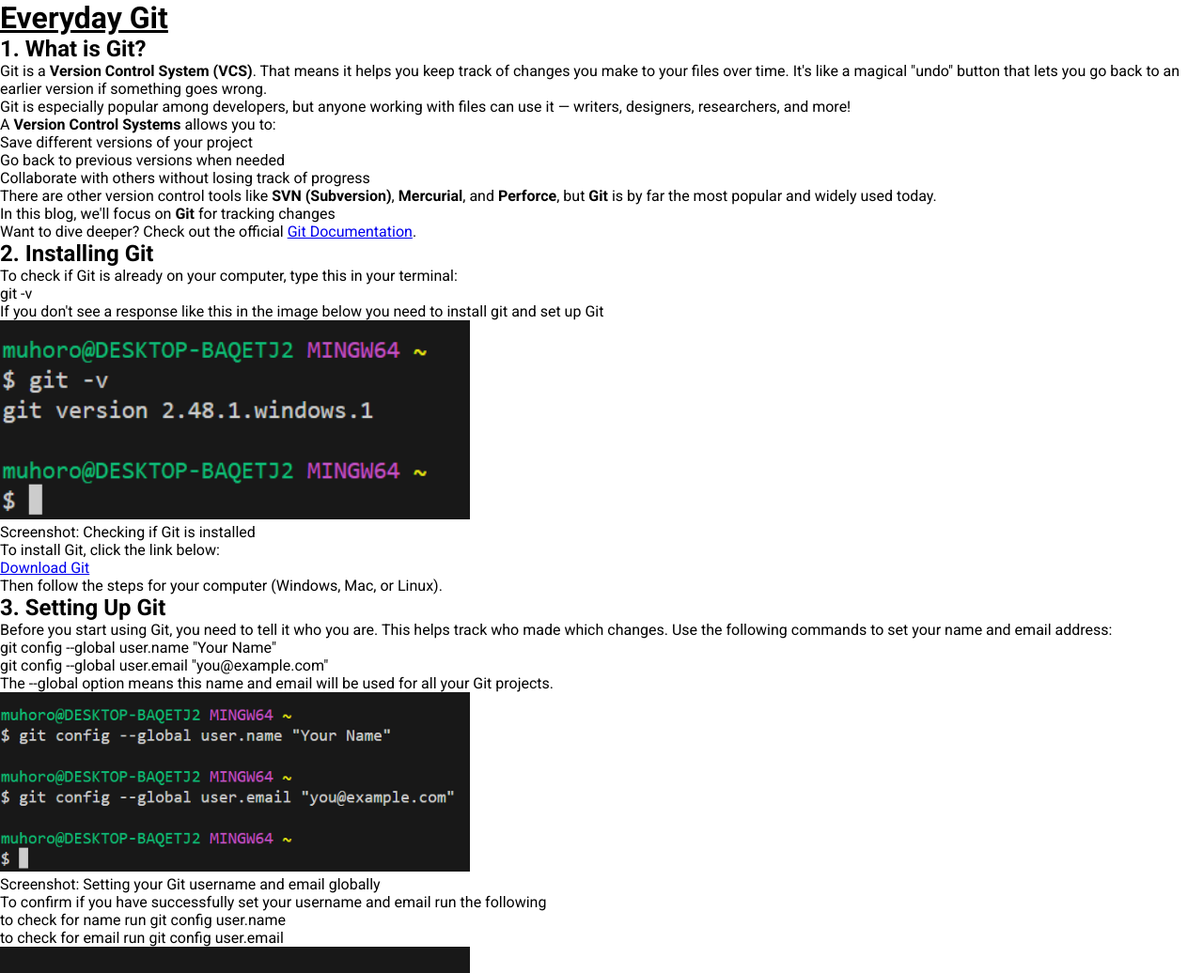
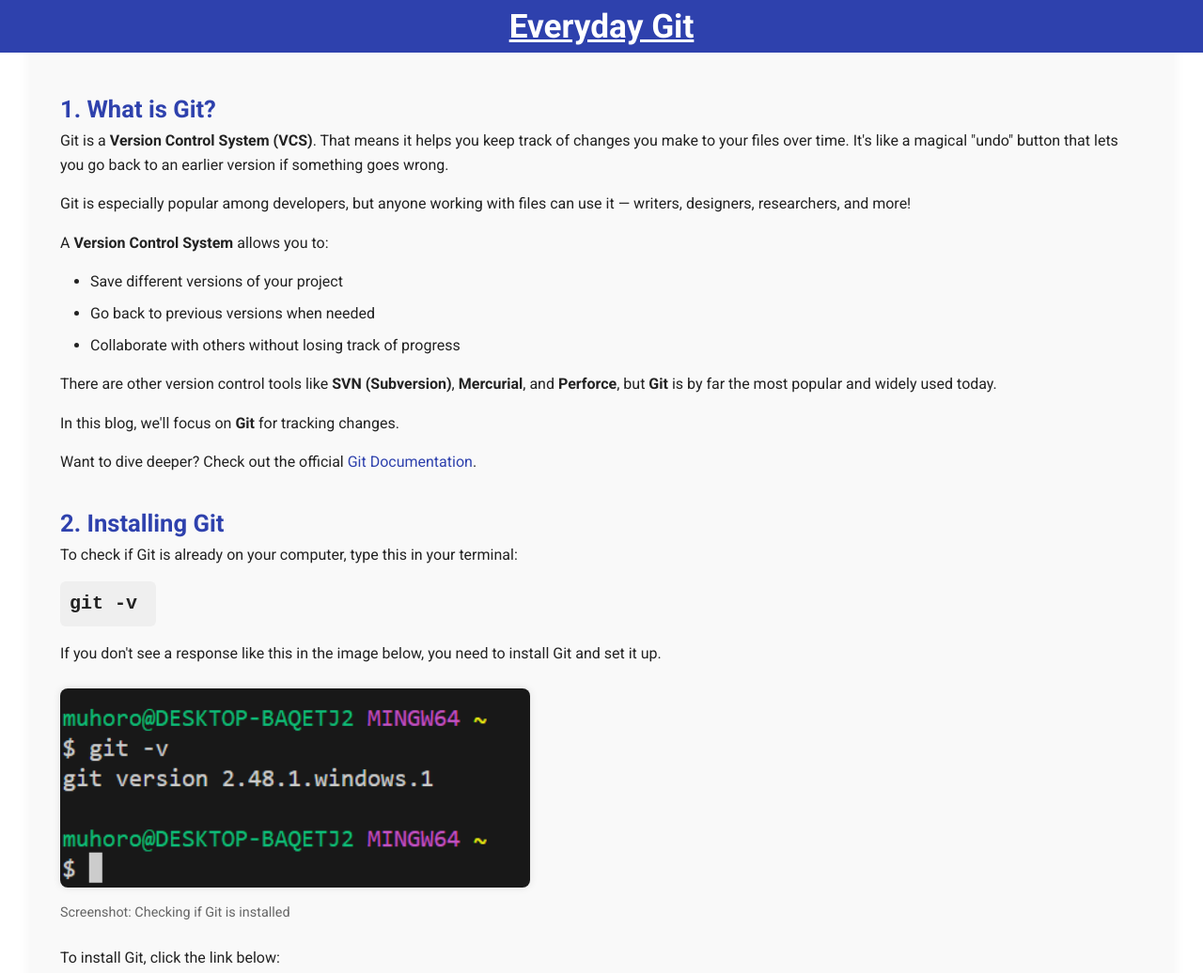
Before and after one commit to Anthony-muhoro/gitblog, a plain HTML site: page index.html in a window 1280 px wide. Shown: the top 1036 px of the page at 94% size. Drawn offline with Linux system fonts and the light colour scheme.

Commit message:
style the intro container

```diff
--- a/index.css
+++ b/index.css
@@ -1,15 +1,110 @@
+@import url('https://fonts.googleapis.com/css2?family=Roboto:wght@400;600;700&display=swap');
 
-@import url('https://fonts.googleapis.com/css2?family=Roboto:ital,wght@0,100..900;1,100..900&display=swap');
-:root{
-    --blue:#2E41AD;
-    --black:#000;
-    --white:#FFF;
+:root {
+  --blue: #2E41AD;
+  --black: #000;
+  --white: #fff;
+}
 
+* {
+  margin: 0;
+  padding: 0;
+  box-sizing: border-box;
 }
-*{
-      font-family: "Roboto", sans-serif;
-      margin: 0px;
-      padding: 0px;
-      box-sizing: border-box;
 
+body {
+  font-family: 'Roboto', sans-serif;
+  /* background-color: ; */
+  color: #222;
+  line-height: 1.6;
+  padding: 2rem;
 }
+
+.intro-container {
+  padding-left: 6rem;
+  padding-right: 6rem;
+  margin: auto;
+  background: #f9f9f9;
+  padding: 2rem;
+  border-radius: 12px;
+  box-shadow: 0 0 15px rgba(0, 0, 0, 0.05);
+}
+
+#title {
+  text-align: center;
+  color: var(--white);
+  background-color: var(--blue);
+
+ margin-bottom: 2rem;
+  font-size: 2.2rem;
+  position: fixed;
+  top: 0;
+  left: 0;
+  right: 0;
+  z-index: 10;
+}
+
+.intro-container h2 {
+  color: var(--blue);
+  margin-top: 2rem;
+  font-size: 1.6rem;
+}
+
+.intro-container p {
+  margin-bottom: 1rem;
+  font-size: 1rem;
+}
+
+.intro-container ul {
+  padding-left: 2rem;
+  margin-bottom: 1rem;
+}
+
+.intro-container ul li {
+  margin-bottom: 0.5rem;
+}
+
+.intro-container a {
+  color: var(--blue);
+  text-decoration: none;
+  font-weight: 500;
+}
+
+.intro-container a:hover {
+  text-decoration: underline;
+  color: crimson;
+}
+
+.intro-container code {
+  display: block;
+  background: #efefef;
+  padding: 0.5rem;
+  padding-left: 10px;
+  padding-right: 20px;
+  margin: 1rem 0;
+  border-radius: 6px;
+  font-family: monospace;
+  font-size: 20px;
+  font-weight: bold;
+  width: fit-content;
+}
+.intro-container code:hover{
+  background-color: white;
+  color: gray;
+}
+.intro-container figure {
+  margin: 1.5rem 0;
+  text-align: start;
+}
+
+.intro-container img {
+  max-width: 100%;
+  border-radius: 8px;
+  box-shadow: 0 0 8px rgba(0, 0, 0, 0.1);
+}
+
+.intro-container figcaption {
+  margin-top: 0.5rem;
+  font-size: 0.9rem;
+  color: #666;
+}
--- a/index.html
+++ b/index.html
@@ -7,9 +7,12 @@
     <link rel="stylesheet" href="index.css">
   </head>
   <body>
-    <h1><u>Everyday Git</u></h1>
 
-       <div class="divone">
+  <div class="intro-container">
+
+  <div class="intro">
+    <h1 id="title"><u>Everyday Git</u></h1>
+
     <h2>1. What is Git?</h2>
     <p>
       Git is a <strong>Version Control System (VCS)</strong>. That means it helps you keep track of changes you make to your files over time.
@@ -19,19 +22,19 @@
       Git is especially popular among developers, but anyone working with files can use it — writers, designers, researchers, and more!
     </p>
     <p>
-        A <strong>Version Control Systems</strong> allows you to:
+      A <strong>Version Control System</strong> allows you to:
+    </p>
     <ul>
       <li>Save different versions of your project</li>
       <li>Go back to previous versions when needed</li>
       <li>Collaborate with others without losing track of progress</li>
     </ul>
-      </p>
     <p>
       There are other version control tools like <strong>SVN (Subversion)</strong>, <strong>Mercurial</strong>, and <strong>Perforce</strong>,
       but <strong>Git</strong> is by far the most popular and widely used today.
     </p>
     <p>
-        In this blog, we'll focus on <strong>Git</strong> for tracking changes
+      In this blog, we'll focus on <strong>Git</strong> for tracking changes.
     </p>
     <p>
       Want to dive deeper? Check out the official
@@ -39,22 +42,22 @@
     </p>
   </div>
 
-    <div>
+  <div class="install-git">
     <h2>2. Installing Git</h2>
     <p>
       To check if Git is already on your computer, type this in your terminal:
     </p>
     <code>git -v</code>
     <p>
-        If you don't see a response like this in the image below you need to
-        install git and set up Git
+      If you don't see a response like this in the image below, you need to install Git and set it up.
     </p>
+
     <figure>
       <img
         src="images/git-version.png"
         alt="Command to check git version"
-          width="500px"
-          title="check if git is installed"
+        width="500"
+        title="Check if Git is installed"
       />
       <figcaption>Screenshot: Checking if Git is installed</figcaption>
     </figure>
@@ -62,15 +65,15 @@
     <p>To install Git, click the link below:</p>
     <ul>
       <li>
-          <a href="https://git-scm.com/downloads" target="_blank"
-            >Download Git</a
-          >
+        <a href="https://git-scm.com/downloads" target="_blank">Download Git</a>
       </li>
       <li>
         Then follow the steps for your computer (Windows, Mac, or Linux).
       </li>
     </ul>
   </div>
+</div>
+
 
     <div>
       <h2>3. Setting Up Git</h2>
```
Lines whose indentation alone changed are shown as unchanged.
